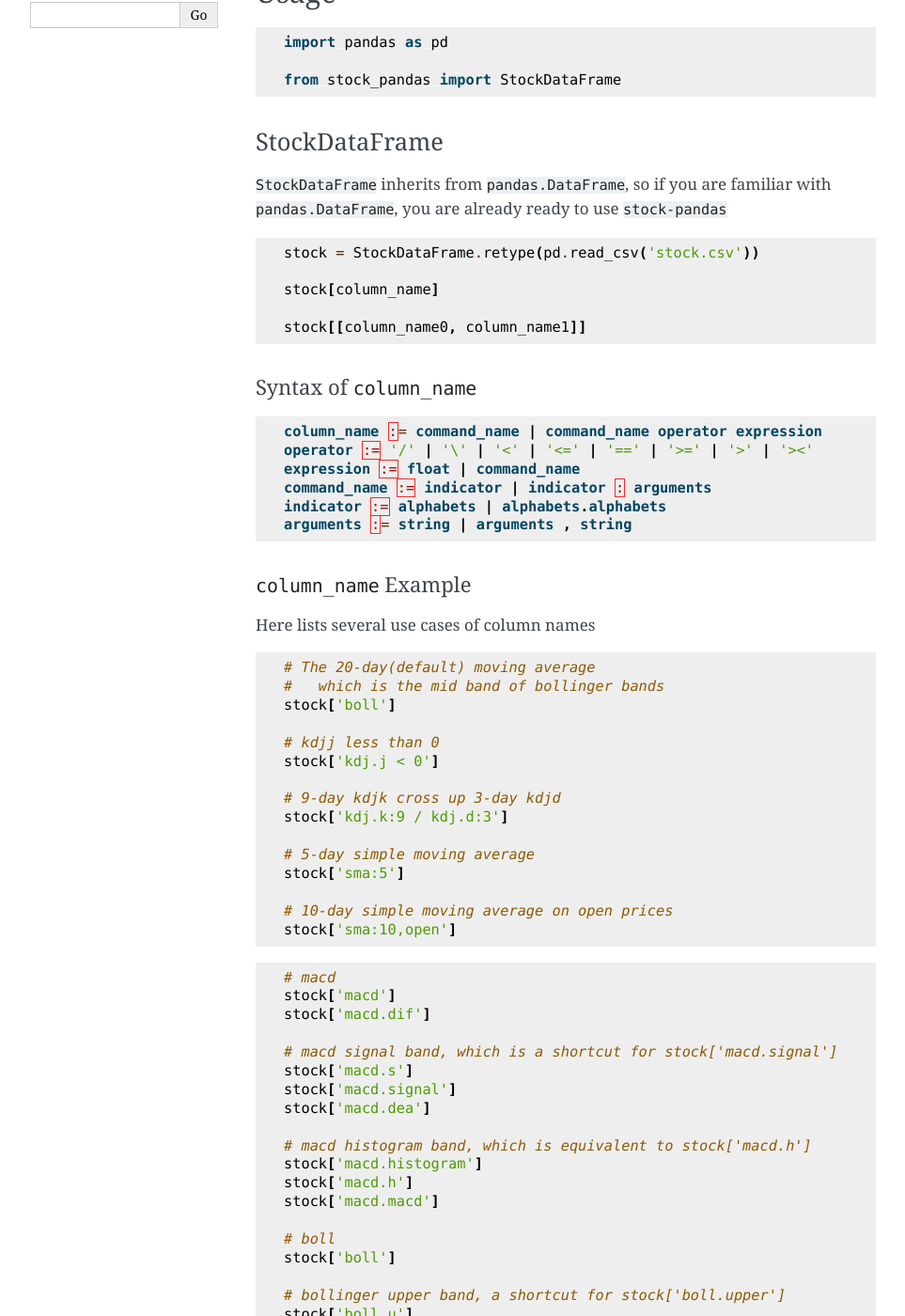
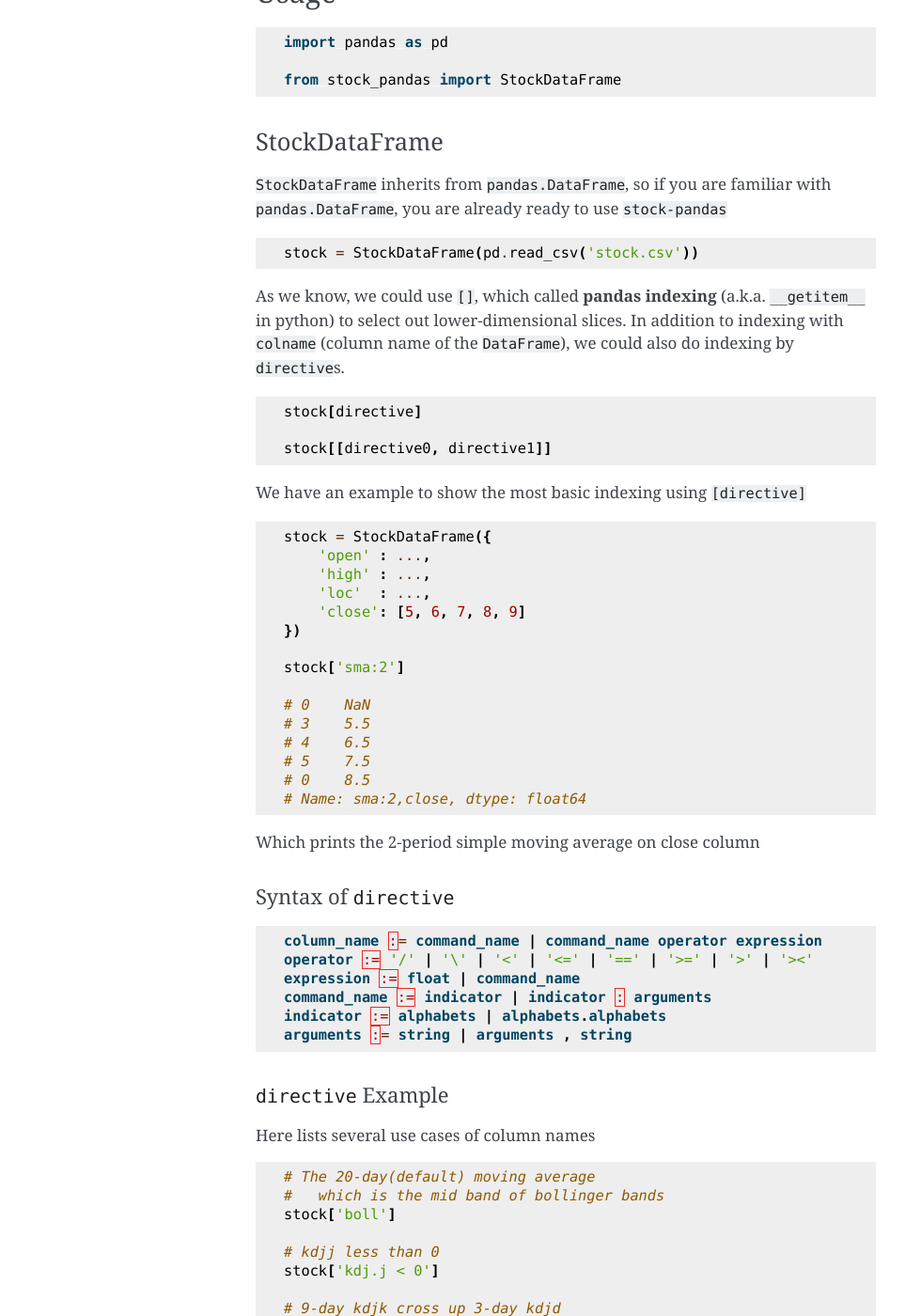
Before and after one commit to kaelzhang/stock-pandas, a Sphinx documentation site: the page built from docs/README.md, in a window 1280 px wide and 1400 px high, scrolled down 395 px. Shown: the whole window at 94% size, without its empty margins (148-1111 px from the left). Built offline with Sphinx 7.4.7, drawn with Linux system fonts in a browser that asks for light colours; some of the changed text lies outside the part shown.

Commit message:
README.md: updates

````diff
--- a/docs/README.md
+++ b/docs/README.md
@@ -26,14 +26,40 @@
 `StockDataFrame` inherits from `pandas.DataFrame`, so if you are familiar with `pandas.DataFrame`, you are already ready to use `stock-pandas`
 
 ```py
-stock = StockDataFrame.retype(pd.read_csv('stock.csv'))
-
-stock[column_name]
-
-stock[[column_name0, column_name1]]
+stock = StockDataFrame(pd.read_csv('stock.csv'))
 ```
 
-#### Syntax of `column_name`
+As we know, we could use `[]`, which called **pandas indexing** (a.k.a. `__getitem__` in python) to select out lower-dimensional slices. In addition to indexing with `colname` (column name of the `DataFrame`), we could also do indexing by `directive`s.
+
+```py
+stock[directive]
+
+stock[[directive0, directive1]]
+```
+
+We have an example to show the most basic indexing using `[directive]`
+
+```py
+stock = StockDataFrame({
+    'open' : ...,
+    'high' : ...,
+    'loc'  : ...,
+    'close': [5, 6, 7, 8, 9]
+})
+
+stock['sma:2']
+
+# 0    NaN
+# 3    5.5
+# 4    6.5
+# 5    7.5
+# 0    8.5
+# Name: sma:2,close, dtype: float64
+```
+
+Which prints the 2-period simple moving average on close column
+
+#### Syntax of `directive`
 
 ```ebnf
 column_name := command_name | command_name operator expression
@@ -44,7 +70,7 @@
 arguments := string | arguments , string
 ```
 
-#### `column_name` Example
+#### `directive` Example
 
 Here lists several use cases of column names
 
````
